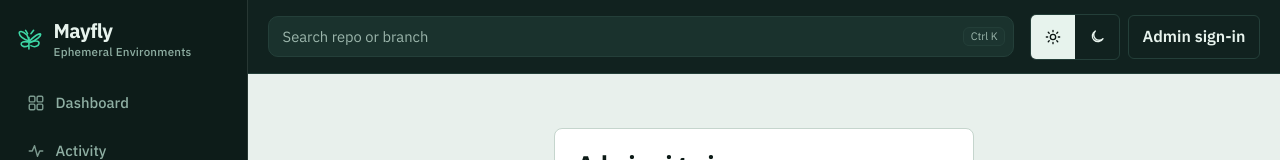
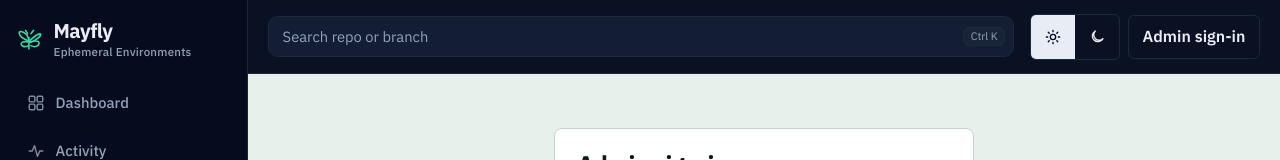
Before and after one commit to Meetamadhu/mayfly, a Next.js app: page /admin/login in a window 1280 px wide. Shown: the top 160 px of the page. Built offline with nearby package versions, Linux system fonts and the light colour scheme; no server answers.

Commit message:
Dark theme: navy ground and slate panels
Page #020618, cards #0f172b, borders #1d293d, muted text #94a3b8 (sampled from the reference),
sidebar #060c1e. The mint accent and status colours stay. The sidebar and top bar use these in
light mode too, as before.

```diff
--- a/src/app/globals.css
+++ b/src/app/globals.css
@@ -55,18 +55,18 @@ html[data-theme="dark"],
 html:not([data-theme="dark"]) .board-sidebar,
 html:not([data-theme="dark"]) .board-topbar {
   color-scheme: dark;
-  /* Deep green ground / panels, mint accent */
-  --bg: #0a1412;
-  --surface: #122421;
-  --paper: #152a26;
-  --ink: #e7f3ed;
+  /* Deep navy ground and slate panels, mint accent */
+  --bg: #020618;
+  --surface: #0b1324;
+  --paper: #0f172b;
+  --ink: #e8edf5;
   --text: var(--ink);
-  --muted: #9bb5ab;
-  --line: #243f39;
+  --muted: #94a3b8;
+  --line: #1d293d;
   --border: var(--line);
-  --soft: #1c3530;
-  --field: #1a322d;
-  --on-ink: #0a1412;
+  --soft: #1a2438;
+  --field: #131d33;
+  --on-ink: #020618;
   --glow: rgba(61, 214, 165, 0.06);
   --accent: #3dd6a5;
   --mint: #3dd6a5;
@@ -85,8 +85,8 @@ html:not([data-theme="dark"]) .board-topbar {
   --work-bg: var(--building-bg);
   --failed: var(--danger);
   --failed-bg: var(--danger-bg);
-  --dead: #b7c7c1;
-  --dead-bg: #1a322d;
+  --dead: #b4c0d0;
+  --dead-bg: #1d293d;
   --awake: #3dd6a5;
   --awake-bg: #14352c;
   --band-awake: #1a5c48;
@@ -95,9 +95,9 @@ html:not([data-theme="dark"]) .board-topbar {
   --band-asleep: #3a2c14;
   --band-work: #1d4f91;
   --band-failed: #9b1c1c;
-  --sidebar: #0d1c19;
-  --sidebar-ink: #e7f3ed;
-  --sidebar-muted: #8fafa3;
+  --sidebar: #060c1e;
+  --sidebar-ink: #e8edf5;
+  --sidebar-muted: #94a3b8;
 }
 
 * { box-sizing: border-box; }
@@ -3611,7 +3611,7 @@ html[data-theme="dark"] .activity li[data-tone="failed"] { border-left-color: #f
 /* Light mode: the top bar is see-through, so the light page made it paler than in dark mode.
    Give it the same solid shade it shows over the dark page. */
 html:not([data-theme="dark"]) .board-topbar {
-  background: color-mix(in srgb, var(--surface) 88%, #0a1412);
+  background: color-mix(in srgb, var(--surface) 88%, #020618);
 }
 
 /* TTL policies page */
```
